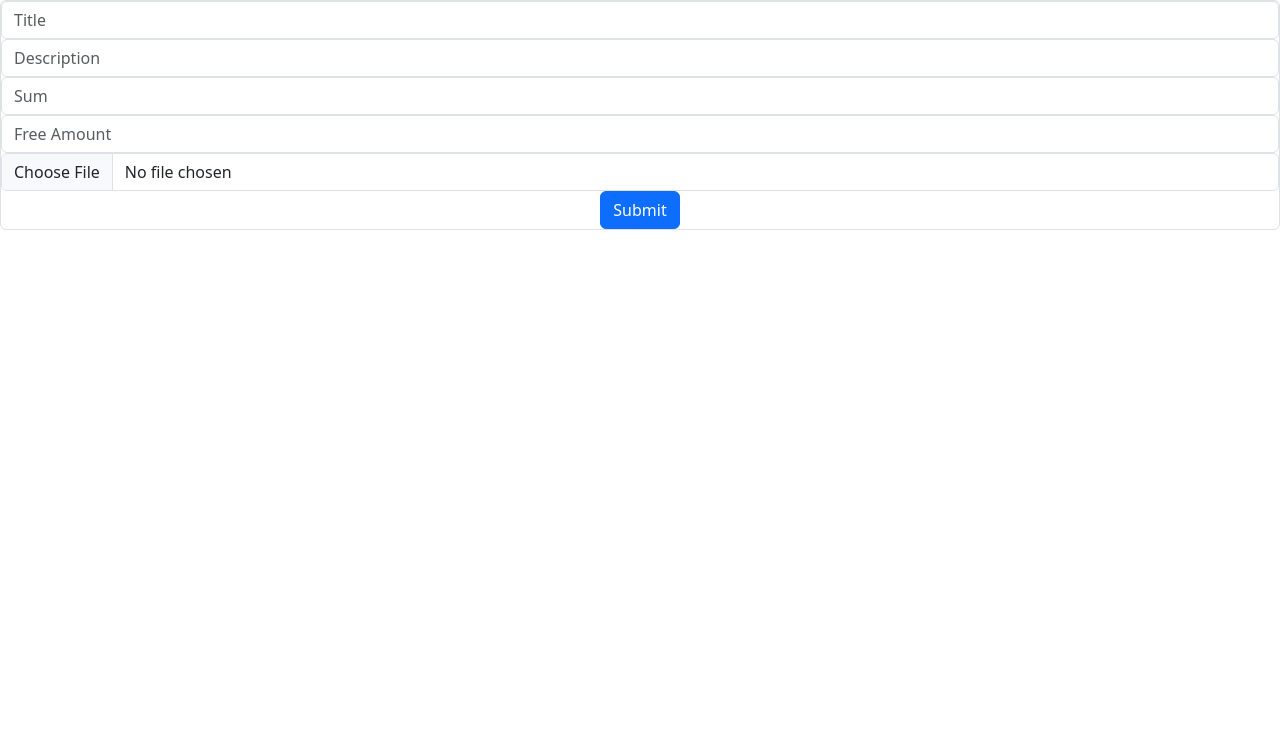
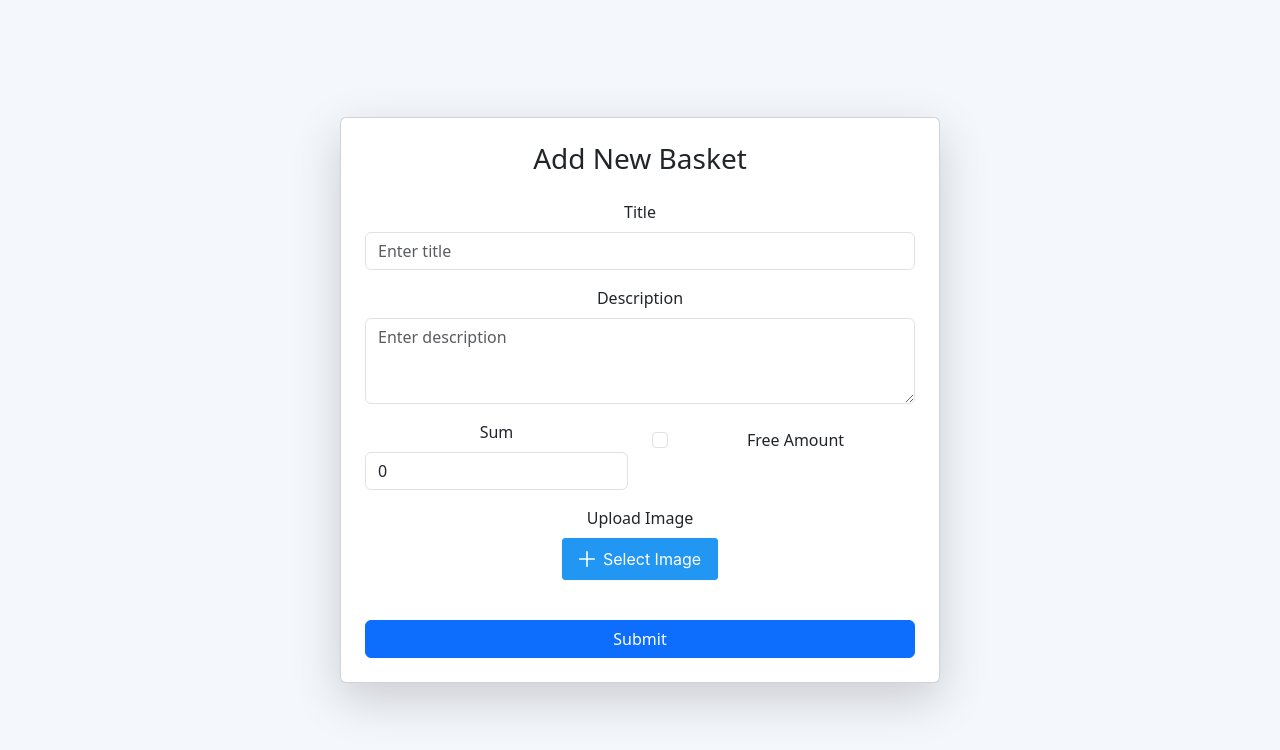
Before and after one commit to ShaniRubDev/DaatMeirNew, a React (Create React App) app in the folder ClientSide/: page /add-basket in a window 1280 px wide. Shown: the top 750 px of the page. Built offline with nearby package versions, Linux system fonts and the light colour scheme.

Commit message:
הוספת קבצים ועדכון הפרויקט

```diff
--- a/ClientSide/src/components/AddBasket/AddBasket.tsx
+++ b/ClientSide/src/components/AddBasket/AddBasket.tsx
@@ -1,64 +1,186 @@
-import { useState, ChangeEvent, FormEvent } from "react";
-import { Button, Form } from 'react-bootstrap';
-import { uploadImage, submitBasket } from "../../services/basketService";
 
-interface BasketData {
-  title: string;
-  description: string;
-  sum: number | "";
-  freeAmount: number | "";
-}
+// export default AddBasket;
+import React, { useRef, useState } from 'react';
+import { Toast } from 'primereact/toast';
+import { FileUpload } from 'primereact/fileupload';
+import { Button, Form, Row, Col } from 'react-bootstrap';
+import { submitBasket } from "../../services/basketService";
+import { Messages } from 'primereact/messages';
 
-const AddBasket: React.FC = () => {
-  const [basketData, setBasketData] = useState<BasketData>({
+export default function AddBasketWithImageUpload() {
+    const toast = useRef<Toast>(null);
+    const msgs = useRef<Messages>(null);  // עבור הודעות
+    const [basketData, setBasketData] = useState({
         title: "",
         description: "",
-    sum: "",
-    freeAmount: "",
+        sum: 0,
+        freeAmount: false,
     });
-
     const [image, setImage] = useState<File | null>(null);
 
-  const handleChange = (e: ChangeEvent<HTMLInputElement>) => {
-    const { name, value } = e.target;
+
+    const handleChange = (e: React.ChangeEvent<HTMLInputElement>) => {
+        const { name, value, type, checked } = e.target;
+        if (type === 'checkbox') {
+            setBasketData({
+                ...basketData,
+                [name]: checked,
+            });
+        } else {
             setBasketData({
                 ...basketData,
                 [name]: name === "sum" || name === "freeAmount" ? Number(value) || "" : value,
+                sum: checked ? 0 : basketData.sum, // מאפס את sum אם freeAmount נבחר
+
+            });
+        }
+    };
+
+    const onUpload = () => {
+        toast.current?.show({
+            severity: 'info',
+            summary: 'Success',
+            detail: 'File Uploaded',
         });
     };
 
-  const handleImageChange = (e: ChangeEvent<HTMLInputElement>) => {
-    if (e.target.files && e.target.files.length > 0) {
-      setImage(e.target.files[0]);
+    const handleSubmit = async (e: React.FormEvent) => {
+        e.preventDefault();
+        const formData = new FormData();
+
+        // הוספת פרטי סל לתוך FormData
+        formData.append("title", basketData.title);
+        formData.append("description", basketData.description);
+        formData.append("sum", String(basketData.sum));
+        formData.append("freeAmount", basketData.freeAmount ? '1' : '0');
+
+        // אם יש תמונה, נוסיף אותה ל-FormData
+        if (image) {
+            formData.append("image", image);
         }
+
+        // שליחה לשרת
+        // await submitBasket(formData);
+        const response = await submitBasket(formData);
+        if (response.ok) {
+          msgs.current?.clear();  // מנקה הודעות ישנות
+          msgs.current?.show([
+              { severity: 'success', summary: 'Success', detail: 'Basket data submitted successfully!' },
+          ]);
+      } else {
+          msgs.current?.clear();
+          msgs.current?.show([
+              { severity: 'error', summary: 'Error', detail: 'Something went wrong. Please try again.' },
+          ]);
+      }
+
     };
 
-  const handleSubmit = async (e: FormEvent) => {
-    e.preventDefault();
-    console.log("Basket Data:", basketData);
-    let imageUrl = "";
-    if (image) {
-      imageUrl = await uploadImage(image);
+    return (
+      <div
+      className="d-flex justify-content-center align-items-center"
+      style={{
+          height: '100vh',
+          backgroundColor: '#f4f7fc',
+          padding: '20px',
+      }}
+  >
+
+      <div className="card flex justify-content-center p-4 shadow-lg" style={{ width: '100%', maxWidth: '600px' }}>
+      <Messages ref={msgs} />  {/* כאן ממוקמת הודעת ההצלחה או השגיאה */}
+          <Toast ref={toast}></Toast>
+          <form onSubmit={handleSubmit}>
+              <h3 className="text-center mb-4">Add New Basket</h3>
+              <Row className="mb-3">
+                  <Col sm={12}>
+                      <Form.Group controlId="title">
+                          <Form.Label>Title</Form.Label>
+                          <Form.Control
+                              type="text"
+                              name="title"
+                              placeholder="Enter title"
+                              value={basketData.title}
+                              onChange={handleChange}
+                              required
+                              className="rounded"
+                          />
+                      </Form.Group>
+                  </Col>
+              </Row>
+
+              <Row className="mb-3">
+                  <Col sm={12}>
+                      <Form.Group controlId="description">
+                          <Form.Label>Description</Form.Label>
+                          <Form.Control
+                              as="textarea"
+                              name="description"
+                              placeholder="Enter description"
+                              value={basketData.description}
+                              onChange={handleChange}
+                              required
+                              rows={3}
+                              className="rounded"
+                          />
+                      </Form.Group>
+                  </Col>
+              </Row>
+
+              <Row className="mb-3">
+                  <Col sm={12} md={6}>
+                      <Form.Group controlId="sum">
+                          <Form.Label>Sum</Form.Label>
+                          <Form.Control
+                              type="number"
+                              name="sum"
+                              placeholder="Enter sum"
+                              value={basketData.sum}
+                              onChange={handleChange}
+                              required
+                              className="rounded"
+                          />
+                      </Form.Group>
+                  </Col>
+                  <Col sm={12} md={6}>
+                      <Form.Group controlId="freeAmount">
+                          <Form.Check
+                              type="checkbox"
+                              label="Free Amount"
+                              name="freeAmount"
+                              checked={basketData.freeAmount}
+                              onChange={handleChange}
+                              className="mt-2"
+                              required={!basketData.freeAmount}  // אם freeAmount נבחר, השדה sum לא יהיה חובה
+
+                          />
+                      </Form.Group>
+                  </Col>
+              </Row>
+
+              <Row className="mb-3">
+                  <Col sm={12}>
+                      <Form.Group controlId="imageUpload">
+                          <Form.Label>Upload Image</Form.Label>
+                          <FileUpload
+                              mode="basic"
+                              name="image"
+                              url="/api/upload"
+                              accept="image/*"
+                              maxFileSize={1000000}
+                              onUpload={onUpload}
+                              chooseLabel="Select Image"
+                              uploadLabel="Upload"
+                              cancelLabel="Cancel"
+                              onSelect={(e) => setImage(e.files[0])}
+                              className="w-100"
+                          />
+                      </Form.Group>
+                  </Col>
+              </Row>
+
+              <Button type="submit" className="w-100 btn-primary mt-4">Submit</Button>
+          </form>
+      </div>
+  </div>
+    );
 }
-    console.log("Image URL:", imageUrl);
-
-    await submitBasket({
-      ...basketData,
-      image: imageUrl,
-      sum: typeof basketData.sum === 'number' ? basketData.sum : 0,
-      freeAmount: typeof basketData.freeAmount === 'number' ? basketData.freeAmount : 0
-    });
-  };
-return (
-    <form onSubmit={handleSubmit} className="space-y-4 border rounded">
-      <Form.Control type="text" name="title" placeholder="Title" value={basketData.title} onChange={handleChange} required />
-      <Form.Control type="text" name="description" placeholder="Description" value={basketData.description} onChange={handleChange} required />
-      <Form.Control type="number" name="sum" placeholder="Sum" value={basketData.sum} onChange={handleChange} required />
-      <Form.Control type="number" name="freeAmount" placeholder="Free Amount" value={basketData.freeAmount} onChange={handleChange} required />
-      <Form.Control type="file" onChange={handleImageChange} accept="image/*" />
-      <Button type="submit">Submit</Button>
-    </form>
-  );
-};
-
-export default AddBasket;
--- a/ClientSide/src/components/DonationPage/DonationPage.tsx
+++ b/ClientSide/src/components/DonationPage/DonationPage.tsx
@@ -1,80 +1,5 @@
-// import React, { FC } from 'react';
-// import './DonationPage.scss';
-// import { Card } from "primereact/card";
-// import { Button } from "primereact/button";
-// import { DonationOption } from '../../models/DonationOption';
-// import { addToCart, clearCart } from '../../redux/features/cartSlice'
-// import { useDispatch } from 'react-redux';
 
-// const donationOptions: DonationOption[] = [
-//   {
-//     title: "אחזקת אברך",
-//     amount: "1,200 ₪ לחודש",
-//     description:
-//       "הזכות הגדולה לתמוך בתלמיד חכם העוסק בתורה, כך שיוכל להקדיש את ימיו ללימוד.",
-//     image: "images/tora.jpg",
-//   },
-//   {
-//     title: "סל שבת",
-//     amount: "400 ₪",
-//     description:
-//       "מספק למשפחה את צרכי השבת, כולל חלות, יין, עופות, דגים ושאר מצרכים חיוניים.",
-//     image: "images/shabat.jpg",
-//   },
-//   {
-//     title: "סל חג פורים",
-//     amount: "500 ₪",
-//     description:
-//       "כולל משלוחי מנות, מתנות לאביונים וסיוע לחג, כדי שכל יהודי יוכל לשמוח כראוי.",
-//     image: "images/purim.jpg",
-//   },
-//   {
-//     title: "סל חג פסח",
-//     amount: "1,000 ₪",
-//     description:
-//       "מסייע למשפחה בהוצאות החג עם מצות, יין, בשר, דגים וצורכי ליל הסדר.",
-//     image: "images/passover.jpeg",
-//   },
-//   {
-//     title: "תומך חודשי קבוע",
-//     amount: "תרומה חופשית",
-//     description: "אפשרות לסיוע רציף למשפחות קשות יום ולהבטיח אור ושפע לביתם.",
-//     image: "images/tzdaka.jpg",
-//   },
-// ];
-// const dispatch = useDispatch();
-
-// const handleAddToCart = (donation: DonationOption) => {
-//   dispatch(addToCart(donation)); // הוספת תרומה לעגלה
-// };
-
-
-// interface DonationPageProps { }
-
-// const DonationPage: FC<DonationPageProps> = () => {
-//   return <div className="DonationPage">
-//     <div className="donation-page">
-//       <h1 className="title">סלי צדקה - ברכה עבורכם</h1>
-//       <div className="donation-grid">
-//         {donationOptions.map((option, index) => (
-//           <Card
-//             key={index}
-//             title={option.title}
-//             subTitle={option.amount}
-//             header={<img alt={option.title} src={option.image} className="donation-image" />}
-//             className="donation-card"
-//           >
-//             <p className="donation-description">{option.description}</p>
-//             <Button  label="אני רוצה לתרום"  onClick={() => handleAddToCart(option)} className="donate-button" />
-//           </Card>
-//         ))}
-//       </div>
-//     </div>
-//   </div>
-// }
-
-// export default DonationPage;
-import React, { FC, useState } from "react";
+// import React, { FC, useState } from "react";
 import "./DonationPage.scss";
 import { Card } from "primereact/card";
 import { Button } from "primereact/button";
@@ -84,70 +9,92 @@ import { useDispatch } from "react-redux";
 import NavBar from "../NavBar/NavBar";
 import { InputNumber } from 'primereact/inputnumber';
 import { Toast } from 'primereact/toast';
-import { useRef } from 'react';
 import "bootstrap-icons/font/bootstrap-icons.css";
 import { Link } from 'react-router-dom'; // ייבוא של Link
+import { getDonationOptions } from '../../services/basketService'
+import React, { FC, useState, useEffect, useRef } from "react";
 
+// const donationOptions: DonationOption[] = [
 
-const donationOptions: DonationOption[] = [
-  {
-    title: "אחזקת אברך",
-    amount: "1,200 ₪ לחודש",
-    sum: 1200,
-    description:
-      "הזכות הגדולה לתמוך בתלמיד חכם העוסק בתורה, כך שיוכל להקדיש את ימיו ללימוד.",
-    image: "images/tora.jpg",
-    freeAmount: false
+//   {
+//     title: "אחזקת אברך",
+//     amount: "1,200 ₪ לחודש",
+//     sum: 1200,
+//     description:
+//       "הזכות הגדולה לתמוך בתלמיד חכם העוסק בתורה, כך שיוכל להקדיש את ימיו ללימוד.",
+//     image: "images/tora.jpg",
+//     freeAmount: false
 
-  },
-  {
-    title: "סל שבת",
-    amount: "400 ₪",
-    sum: 400,
-    description:
-      "מספק למשפחה את צרכי השבת, כולל חלות, יין, עופות, דגים ושאר מצרכים חיוניים.",
-    image: "images/shabat.jpg",
-    freeAmount: false
+//   },
+//   {
+//     title: "סל שבת",
+//     amount: "400 ₪",
+//     sum: 400,
+//     description:
+//       "מספק למשפחה את צרכי השבת, כולל חלות, יין, עופות, דגים ושאר מצרכים חיוניים.",
+//     image: "images/shabat.jpg",
+//     freeAmount: false
 
-  },
-  {
-    title: "סל חג פורים",
-    amount: "500 ₪",
-    sum: 500,
-    description:
-      "כולל משלוחי מנות, מתנות לאביונים וסיוע לחג, כדי שכל יהודי יוכל לשמוח כראוי.",
-    image: "images/purim.jpg",
-    freeAmount: false
+//   },
+//   {
+//     title: "סל חג פורים",
+//     amount: "500 ₪",
+//     sum: 500,
+//     description:
+//       "כולל משלוחי מנות, מתנות לאביונים וסיוע לחג, כדי שכל יהודי יוכל לשמוח כראוי.",
+//     image: "images/purim.jpg",
+//     freeAmount: false
 
-  },
-  {
-    title: "סל חג פסח",
-    amount: "1,000 ₪",
-    sum: 1000,
-    description:
-      "מסייע למשפחה בהוצאות החג עם מצות, יין, בשר, דגים וצורכי ליל הסדר.",
-    image: "images/passover.jpeg",
-    freeAmount: false
-  },
-  {
-    title: "תומך חודשי קבוע",
-    amount: "תרומה חופשית",
-    sum: 0,
-    description: "אפשרות לסיוע רציף למשפחות קשות יום ולהבטיח אור ושפע לביתם.",
-    image: "images/tzdaka.jpg",
-    freeAmount: true
-  },
-];
+//   },
+//   {
+//     title: "סל חג פסח",
+//     amount: "1,000 ₪",
+//     sum: 1000,
+//     description:
+//       "מסייע למשפחה בהוצאות החג עם מצות, יין, בשר, דגים וצורכי ליל הסדר.",
+//     image: "images/passover.jpeg",
+//     freeAmount: false
+//   },
+//   {
+//     title: "תומך חודשי קבוע",
+//     amount: "תרומה חופשית",
+//     sum: 0,
+//     description: "אפשרות לסיוע רציף למשפחות קשות יום ולהבטיח אור ושפע לביתם.",
+//     image: "images/tzdaka.jpg",
+//     freeAmount: true
+//   },
+// ];
 
 interface DonationPageProps { }
 
 const DonationPage: FC<DonationPageProps> = () => {
   const dispatch = useDispatch(); // יש לקרוא ל-useDispatch בתוך הרכיב
+  const [donationOptions, setDonationOptions] = useState<DonationOption[]>([]); // לא מאתחלים את המערך מראש
   const [customAmount, setCustomAmount] = useState(0); // state שומר את הסכום שהמשתמש בחר
   const [customAmounts, setCustomAmounts] = useState<{ [key: number]: number }>({});
   const [addedToCart, setAddedToCart] = useState<{ [key: number]: boolean }>({});
   const toast = useRef<Toast>(null);
+  useEffect(() => {
+    // שימוש בשירות כדי להביא את התרומות
+    const fetchDonationOptions = async () => {
+      try {
+        const options = await getDonationOptions(); // קריאה לשירות
+        console.log("Fetched donation options:", options); // בדיקה
+        if (Array.isArray(options)) {
+          setDonationOptions(options);
+        } else {
+          console.error("Error: API response is not an array", options);
+          setDonationOptions([]); // הגנה מפני קריסה
+        }
+        setDonationOptions(options.baskets); // שמירת התרומות בסטייט
+      } catch (error) {
+        console.error("Error fetching donation options:", error);
 
+      }
+    };
+
+    fetchDonationOptions();
+  }, []);
 
 
   const handleAmountChange = (index: number, value: number) => {
@@ -177,14 +124,16 @@ const DonationPage: FC<DonationPageProps> = () => {
 
 
 
+
+
   return (
     <div className="DonationPage">
       <NavBar></NavBar>
       <div className="donation-page">
         <h1 className="title">סלי צדקה - ברכה עבורכם</h1>
         <Link to="/add-basket">
-        <i className="bi bi-basket-plus" style={{ fontSize: "30px", color: "blue", cursor: "pointer" }}></i>
-      </Link>
+          <i className="bi bi-basket-plus" style={{ fontSize: "30px", color: "blue", cursor: "pointer" }}></i>
+        </Link>
 
         <div className="donation-grid">
           <Toast ref={toast} position="top-right" />
```
Also changed, not shown: ClientSide/src/services/basketService.ts (+17 -31 lines), ClientSide/src/services/donation.servise.ts (added, +12 -0 lines), 2 other files (tests, documents, lock files or other folders). Lines whose indentation alone changed are shown as unchanged.
